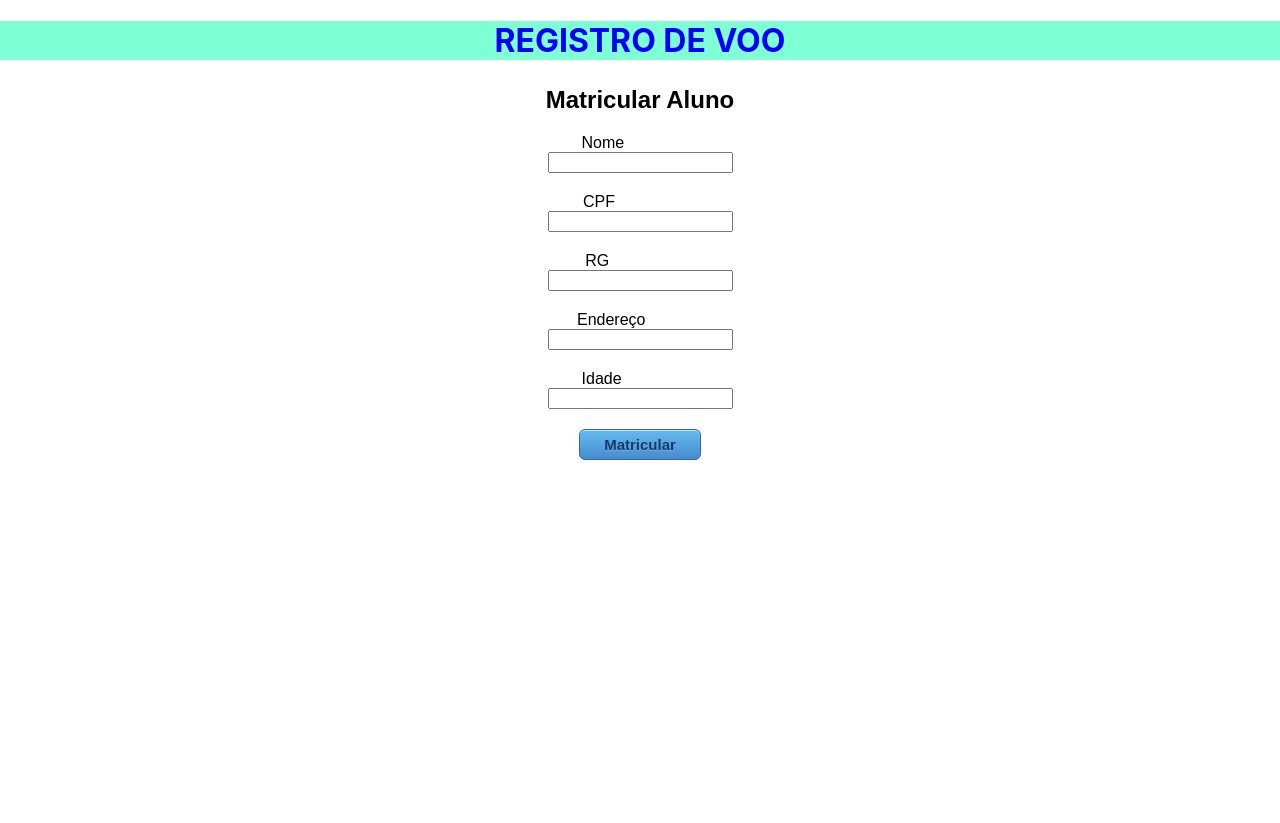
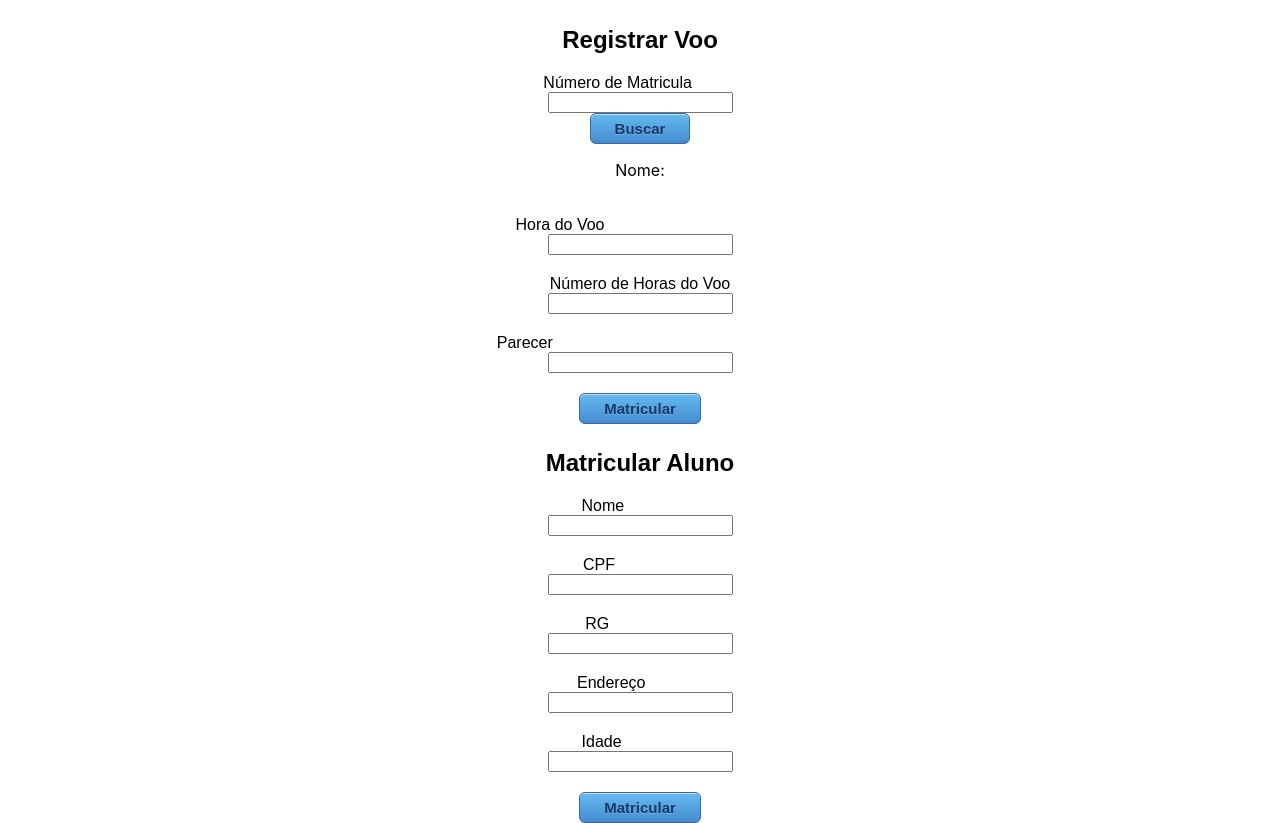
Before and after one commit to rodipm/engsoft, a React (Create React App) app in the folder engsoft-app/: page / in a window 1280 px wide. Before the commit the page ends 800 px from the top, so only its background shows below. Built offline with nearby package versions, Linux system fonts and the light colour scheme.

Commit message:
primeira_versão
Primeira versão da página de registro de voo

```diff
--- a/engsoft-app/src/pages/registroVoo.css
+++ b/engsoft-app/src/pages/registroVoo.css
@@ -2,3 +2,77 @@
     color: blue;
     background-color: aquamarine;
 }
+
+.titulo{
+    text-align: center;
+    margin-top: 2%;
+    font-family: sans-serif;
+}
+
+.grey-text {
+    text-align: center;
+    font-family: sans-serif;
+}
+
+.texto-nMatricula {
+    padding-right: 3.5%;
+}
+
+.texto-horaVoo {
+    padding-right: 12.5%;
+}
+
+.texto-nHorasDoVoo {
+    padding-right: 0%;
+}
+
+.texto-parecer {
+    padding-right: 18%;
+}
+
+.form-control {
+    text-align: center;
+    font-family: sans-serif;
+}
+
+.button {
+    text-align: center;
+}
+
+.botao {
+    -moz-box-shadow:inset 0px 1px 0px 0px #bee2f9;
+	-webkit-box-shadow:inset 0px 1px 0px 0px #bee2f9;
+	box-shadow:inset 0px 1px 0px 0px #bee2f9;
+	background:-webkit-gradient(linear, left top, left bottom, color-stop(0.05, #63b8ee), color-stop(1, #468ccf));
+	background:-moz-linear-gradient(top, #63b8ee 5%, #468ccf 100%);
+	background:-webkit-linear-gradient(top, #63b8ee 5%, #468ccf 100%);
+	background:-o-linear-gradient(top, #63b8ee 5%, #468ccf 100%);
+	background:-ms-linear-gradient(top, #63b8ee 5%, #468ccf 100%);
+	background:linear-gradient(to bottom, #63b8ee 5%, #468ccf 100%);
+	filter:progid:DXImageTransform.Microsoft.gradient(startColorstr='#63b8ee', endColorstr='#468ccf',GradientType=0);
+	background-color:#63b8ee;
+	-moz-border-radius:6px;
+	-webkit-border-radius:6px;
+	border-radius:6px;
+	border:1px solid #3866a3;
+	display:inline-block;
+	cursor:pointer;
+    color:#14396a;
+    font-family: sans-serif;
+	font-size:15px;
+	font-weight:bold;
+	padding:6px 24px;
+	text-decoration:none;
+	text-shadow:0px 1px 0px #7cacde;
+}
+
+.botao:hover {
+    background:-webkit-gradient(linear, left top, left bottom, color-stop(0.05, #468ccf), color-stop(1, #63b8ee));
+	background:-moz-linear-gradient(top, #468ccf 5%, #63b8ee 100%);
+	background:-webkit-linear-gradient(top, #468ccf 5%, #63b8ee 100%);
+	background:-o-linear-gradient(top, #468ccf 5%, #63b8ee 100%);
+	background:-ms-linear-gradient(top, #468ccf 5%, #63b8ee 100%);
+	background:linear-gradient(to bottom, #468ccf 5%, #63b8ee 100%);
+	filter:progid:DXImageTransform.Microsoft.gradient(startColorstr='#468ccf', endColorstr='#63b8ee',GradientType=0);
+	background-color:#468ccf;
+}
--- a/engsoft-app/src/pages/registroVoo.jsx
+++ b/engsoft-app/src/pages/registroVoo.jsx
@@ -6,11 +6,65 @@ export class RegistroVoo extends React.Component{
     render (){
         return (
             <div>
-                <div className='azul'>
-                    <h1>
-                        REGISTRO DE VOO
-                    </h1>
-                </div>
+                <form className="fundo">
+
+                    <h2 className="titulo">Registrar Voo</h2>
+
+                    <div htmlFor="nMatricula" className="grey-text">
+                        <div className="texto-nMatricula">
+                            Número de Matricula
+                        </div>
+
+                        <input type="text" className="form-control"/>
+
+                        <div class="button">
+                            <button color="unique" type="submit" class="botao">
+                                Buscar
+                            </button>
+                        </div>
+                    </div>
+
+                    <div>
+                        <p>Nome:</p>
+                        <p></p>
+                    </div>
+
+                    <br />
+
+                    <div htmlFor="horaVoo" className="grey-text">
+                        <div className="texto-horaVoo">
+                            Hora do Voo
+                        </div>
+                        <input type="text" className="form-control"/>
+                    </div>
+
+                    <br />
+
+                    <div htmlFor="nHorasDoVoo" className="grey-text">
+                        <div className="texto-nHorasDoVoo">
+                            Número de Horas do Voo
+                        </div>
+                        <input type="text" className="form-control"/>
+                    </div>
+
+                    <br />
+
+                    <div htmlFor="parecer" className="grey-text">
+                        <div className="texto-parecer">
+                            Parecer
+                        </div>
+                        <input type="text" className="form-control"/>
+                    </div>
+
+                    <br />
+
+                    <div class="button">
+                        <button color="unique" type="submit" class="botao">
+                            Matricular
+                        </button>
+                    </div>
+
+                </form>
             </div>
         )
     }
```
